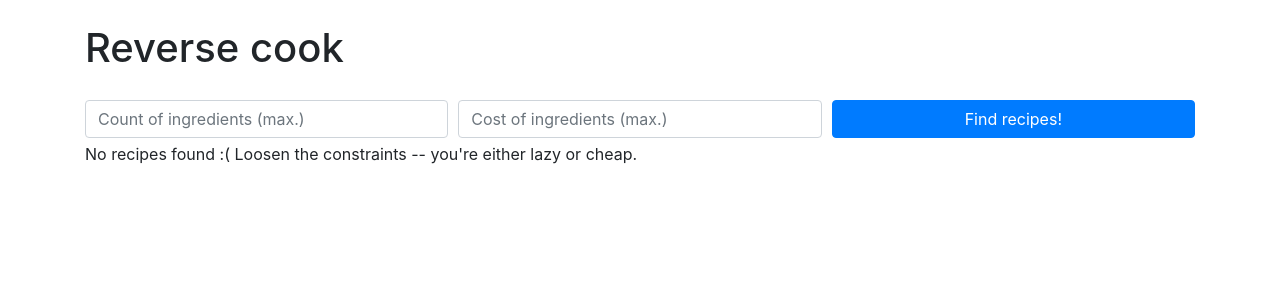
After one commit to scogra17/CookbookApp, a Flask app: page /find_recipes in a window 1280 px wide. The commit adds this page. Shown: the top 300 px of the page. Run offline with Flask 2, Linux system fonts and the light colour scheme; some libraries are stand-ins or nearby versions.

Commit message:
add find recipes functionality

```diff
--- a/app.py
+++ b/app.py
@@ -1,7 +1,9 @@
 import sys
 from flask import Flask, render_template, request, redirect
 from flask_sqlalchemy import SQLAlchemy
+from sqlalchemy import func, text
 from datetime import datetime
+from math import inf
 
 from flask_migrate import Migrate
 
@@ -88,6 +90,35 @@ def explore_ingredients():
 		ingredients = Ingredient.query.order_by(Ingredient.created_at.desc()).all()
 		return render_template('ingredients.html', ingredients=ingredients)
 
+@app.route('/find_recipes', methods=['GET', 'POST'])
+def find_recipes():
+	if request.method == 'POST':
+		form_recipe_ingredient_count = int(request.form['form_recipe_ingredient_count'] or 1000)
+		form_recipe_total_cost = float(request.form['form_recipe_total_cost'] or 1000)
+
+		recipes = db.session.query(\
+			(Recipe.id).label('recipe_id'),\
+			(Recipe.name).label('recipe_name'),
+			(func.count(Ingredient.id).label('recipe_ingredient_count')),\
+			(func.sum(Ingredient.unit_cost * RecipeIngredient.unit_amount).label('recipe_total_cost')))\
+			.filter(Recipe.id == RecipeIngredient.recipe_id)\
+			.filter(Ingredient.id == RecipeIngredient.ingredient_id)\
+			.group_by(Recipe.id, Recipe.name)\
+			.having(text("count(ingredient.id)<=:form_recipe_ingredient_count"))\
+			.having(text("sum(ingredient.unit_cost * recipe_ingredient.unit_amount)<=:form_recipe_total_cost"))\
+			.params(form_recipe_ingredient_count=form_recipe_ingredient_count, form_recipe_total_cost=form_recipe_total_cost)\
+
+		print(recipes, file=sys.stdout)
+
+		recipes = recipes.all()
+
+# 			.having(func.count(Ingredient.id)<=":recipe_ingredient_count")\
+# 			.having(func.sum(Ingredient.unit_cost * RecipeIngredient.unit_amount)<=":recipe_total_cost")\
+
+		return render_template('find_recipes.html', recipes=recipes)
+
+	else:
+		return render_template('find_recipes.html')
 
 @app.route('/explore_recipe_ingredients', methods=['GET'])
 def explore_recipe_ingredients():
--- /dev/null
+++ b/scripts/get_db_shell_running.py
@@ -0,0 +1,6 @@
+from app import db
+from sqlalchemy import func, text
+
+db.create_all()
+
+from app import Ingredient, Recipe, RecipeIngredient
--- /dev/null
+++ b/templates/find_recipes.html
@@ -0,0 +1,46 @@
+{% extends 'base.html' %}
+
+{% block content %}
+
+<div class="container">
+	<form action="/find_recipes" method="POST">
+		<divf class="form-row">
+			<div class="col-sm-4 my-1">
+				<input type="text" class="form-control" name="form_recipe_ingredient_count" placeholder="Count of ingredients (max.)">
+			</div>
+			<div class="col-sm-4 my-1">
+				<input type="text" class="form-control" name="form_recipe_total_cost" placeholder="Cost of ingredients (max.)">
+			</div>
+			<div class="col-sm-4 my-1">
+				<button type="submit" class="btn btn-primary btn-block">Find recipes!</button>
+			</div>
+		</div>
+	</form>
+</divf>
+<div class="container">
+
+	{% if recipes|length < 1 %}
+	<p>No recipes found :( Loosen the constraints -- you're either lazy or cheap.</p>
+	{% else %}
+	<table class="table">
+		<thead>
+			<tr>
+				<th>Recipe</th>
+				<th>Count of ingredients</th>
+				<th>Cost of ingredients</th>
+			</tr>
+		</thead>
+		<tbody>
+			{% for recipe in recipes %}
+			<tr>
+				<td><a href="/update/{{ recipe.recipe_id }}">{{ recipe.recipe_name }}</a></td>
+				<td>{{ recipe.recipe_ingredient_count }}</td>
+				<td>{{ recipe.recipe_total_cost }} </td>
+			</tr>
+			{% endfor %}
+		</tbody>
+	</table>
+	{% endif %}
+</div>
+
+{% endblock content %}
--- a/templates/index.html
+++ b/templates/index.html
@@ -24,6 +24,6 @@
 		</tbody>
 	</table>
 	{% endif %}
-	{% include 'snippets/ingredients_button.html' %}
+	{% include 'snippets/navigation_buttons.html' %}
 </div>
 {% endblock content %}
```
Also changed, not shown: templates/snippets/ingredients_button.html (deleted, +0 -10 lines), templates/snippets/navigation_buttons.html (added, +8 -0 lines), templates/snippets/recipe_ingredients_button.html (deleted, +0 -10 lines), test.db.
